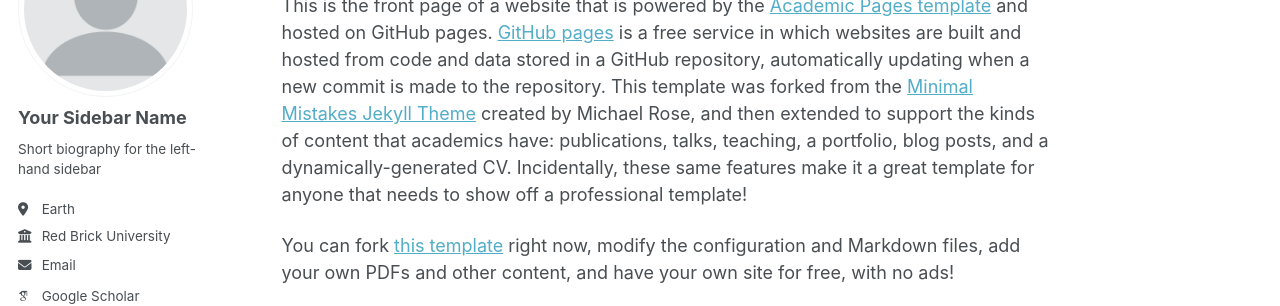
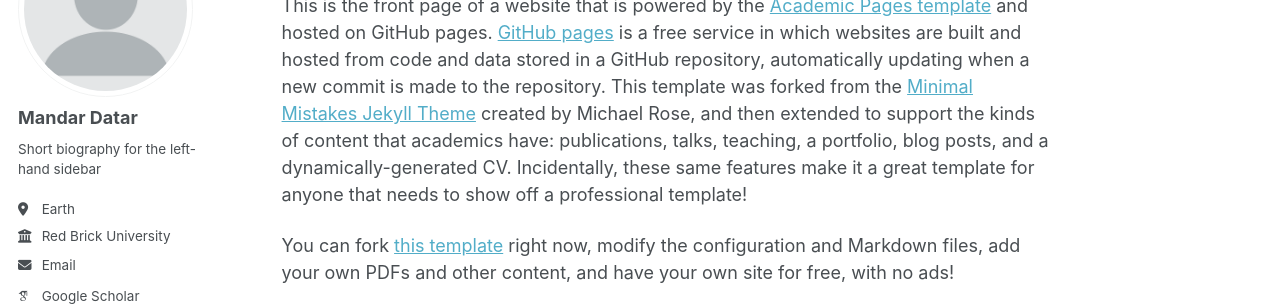
Before and after one commit to mkdatar/mkdatar.github.io, a Jekyll site: the page built from _pages/about.md, in a window 1280 px wide. Shown: the part 179-485 px from the top of the page. Built offline with Jekyll 4.4.1, drawn with Linux system fonts in a browser that asks for light colours; some web fonts are replaced; a script bundle is joined from its source files by our own code; library files that are not in the unit come from our copies.

Commit message:
Update _config.yml

```diff
--- a/_config.yml
+++ b/_config.yml
@@ -24,7 +24,7 @@
 author:
   # Biographic information
   avatar           : "profile.png"
-  name             : "Your Sidebar Name"
+  name             : "Mandar Datar"
   pronouns         : # example: "she/her"
   bio              : "Short biography for the left-hand sidebar"
   location         : "Earth"
```
